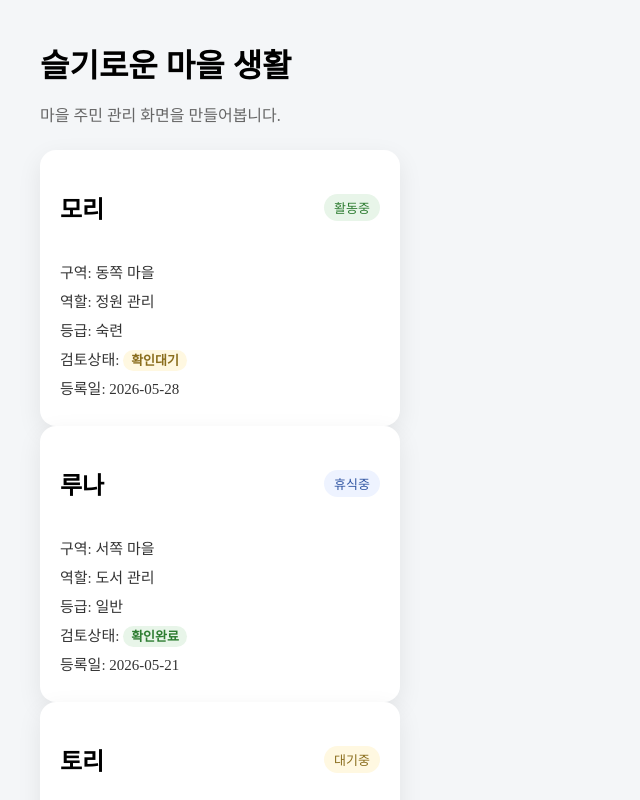
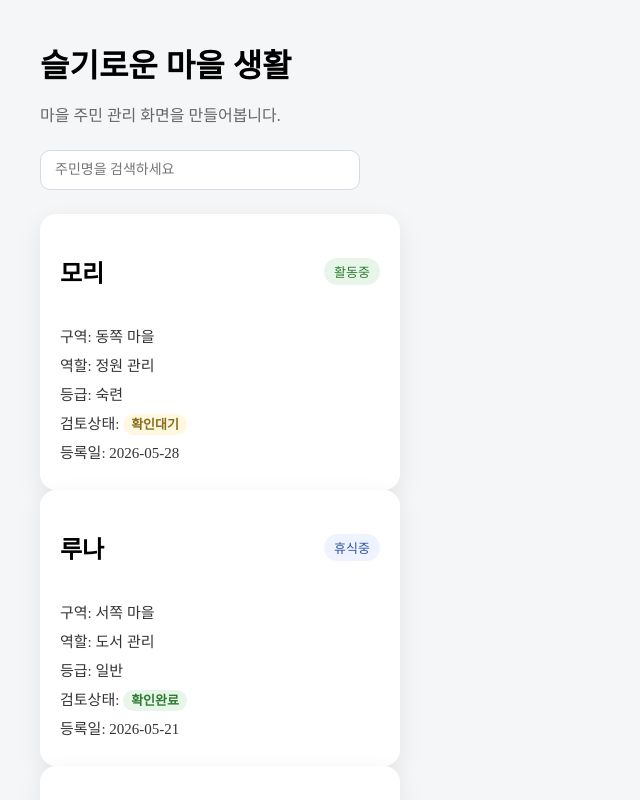
Before and after one commit to JEON-DONG-HEE/wise-village-life, a React (Vite) app: page / in a window 1280 px wide. Shown: the top 800 px of the page, without its empty margins (0-640 px from the left). Built offline with nearby package versions, Linux system fonts and the light colour scheme.

Commit message:
기본 검색 추가

```diff
--- a/src/App.tsx
+++ b/src/App.tsx
@@ -1,3 +1,4 @@
+import { useState } from "react";
 import "./styles/App.scss";
 
 type ResidentStatus = "활동중" | "휴식중" | "대기중"; // 세가지 값만 들어올 수 있다. 유니온 타입이라고 함
@@ -77,6 +78,11 @@ const getReviewClassName = (reviewStatus: ReviewStatus) => {
 };
 
 function App() {
+  const [keyword, setKeyword] = useState("");
+  const filteredResidents = residents.filter((resident) =>
+    resident.name.includes(keyword),
+  ); // residents 배열에서 resident.name 에 keyword 가 포함된 주민만 남긴다
+
   return (
     <div className="app">
       <header className="page-header">
@@ -84,8 +90,17 @@ function App() {
         <p>마을 주민 관리 화면을 만들어봅니다.</p>
       </header>
 
+      <div className="search-area">
+        <input
+          type="text"
+          placeholder="주민명을 검색하세요"
+          value={keyword}
+          onChange={(event) => setKeyword(event.target.value)}
+        />
+      </div>
+
       <div className="resident-list">
-        {residents.map((resident) => (
+        {filteredResidents.map((resident) => (
           <section className="resident-card" key={resident.id}>
             {/* React 에서 목록을 만들 때는 반복되는 각 요소에 key 를 줘야 함 */}
             <div className="resident-card__header">
--- a/src/styles/App.scss
+++ b/src/styles/App.scss
@@ -43,6 +43,7 @@
   }
 }
 
+// 상태 뱃지
 .status-badge {
   padding: 4px 10px;
   border-radius: 999px;
@@ -63,6 +64,7 @@
   }
 }
 
+// 검토상태 뱃지
 .review-badge {
   padding: 3px 8px;
   border-radius: 999px;
@@ -82,3 +84,22 @@
     color: #c62828;
   }
 }
+
+// 검색창
+.search-area {
+  margin-bottom: 24px;
+
+  input {
+    width: 320px;
+    height: 40px;
+    padding: 0 14px;
+    border: 1px solid #d6dbe1;
+    border-radius: 10px;
+    font-size: 14px;
+
+    &:focus {
+      border-color: #4f7cff;
+      outline: none;
+    }
+  }
+}
```
